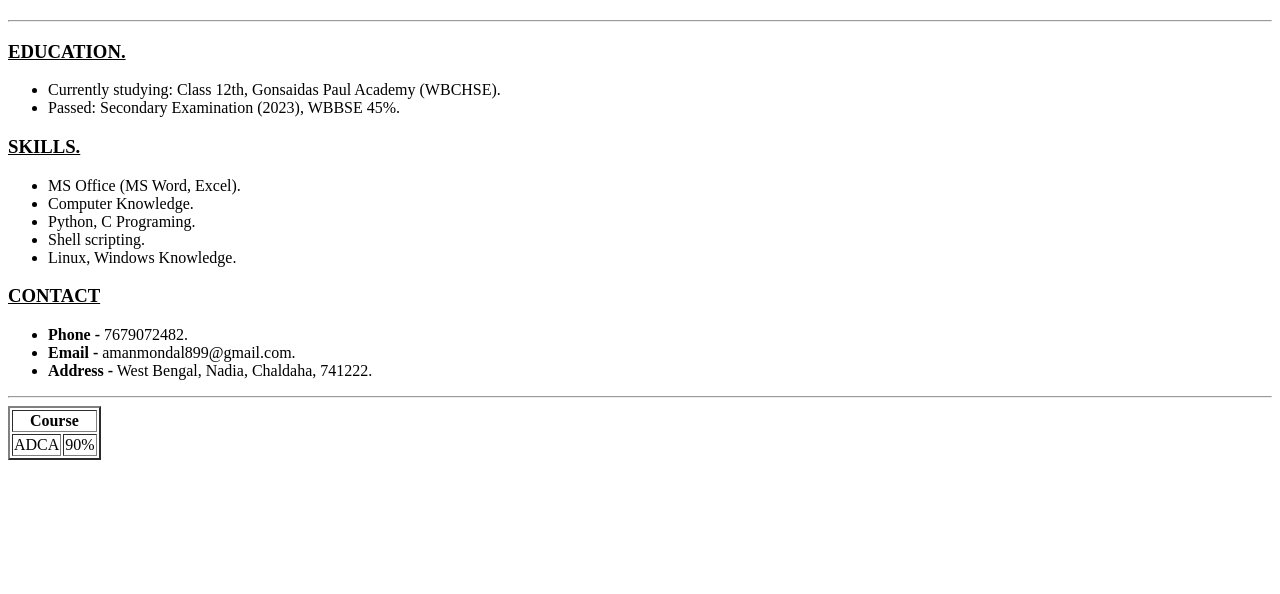
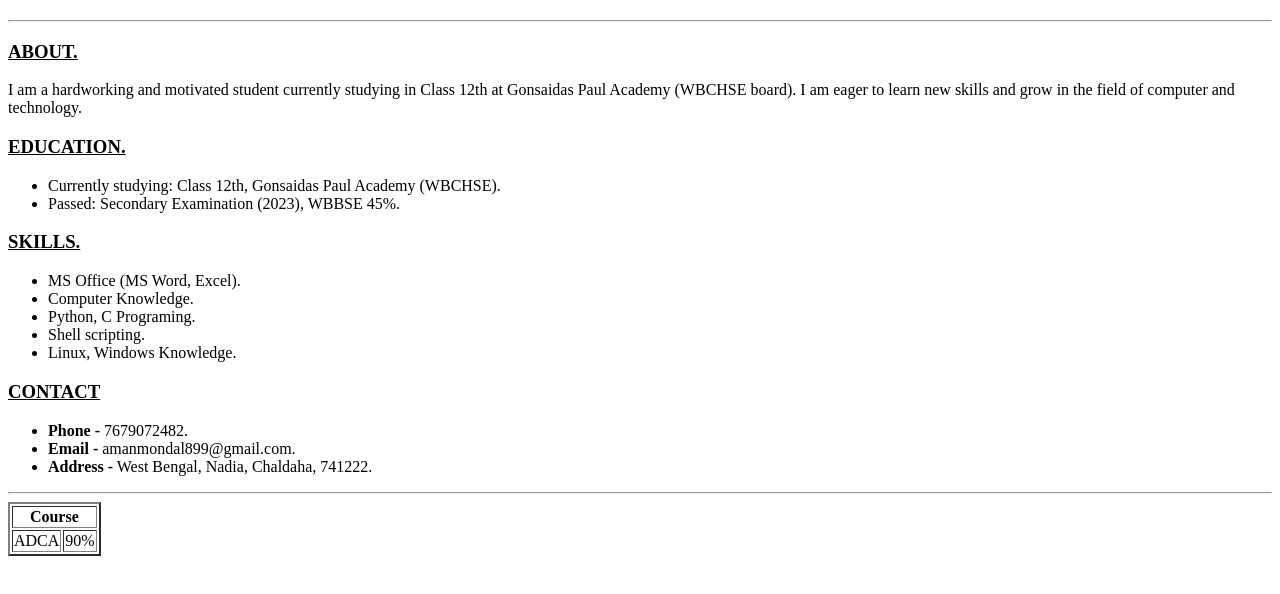
Before and after one commit to Amancm542/Aman-Mondal-CV, a plain HTML site: page index.html in a window 1280 px wide. Shown: the part 60-654 px from the top of the page. Drawn offline with Linux system fonts and the light colour scheme.

Commit message:
update index.html

```diff
--- a/index.html
+++ b/index.html
@@ -15,6 +15,15 @@
   <hr>
   <main>
     <section>
+      <h3>
+        <u>
+          ABOUT.
+        </u>
+      </h3>
+      <p>
+        I am a hardworking and motivated student currently studying in Class 12th at Gonsaidas Paul Academy (WBCHSE board). I am eager to learn new skills and grow in the field of computer and technology.
+      </p>
+    </section>
     <section>
       <h3>
         <u>
```
